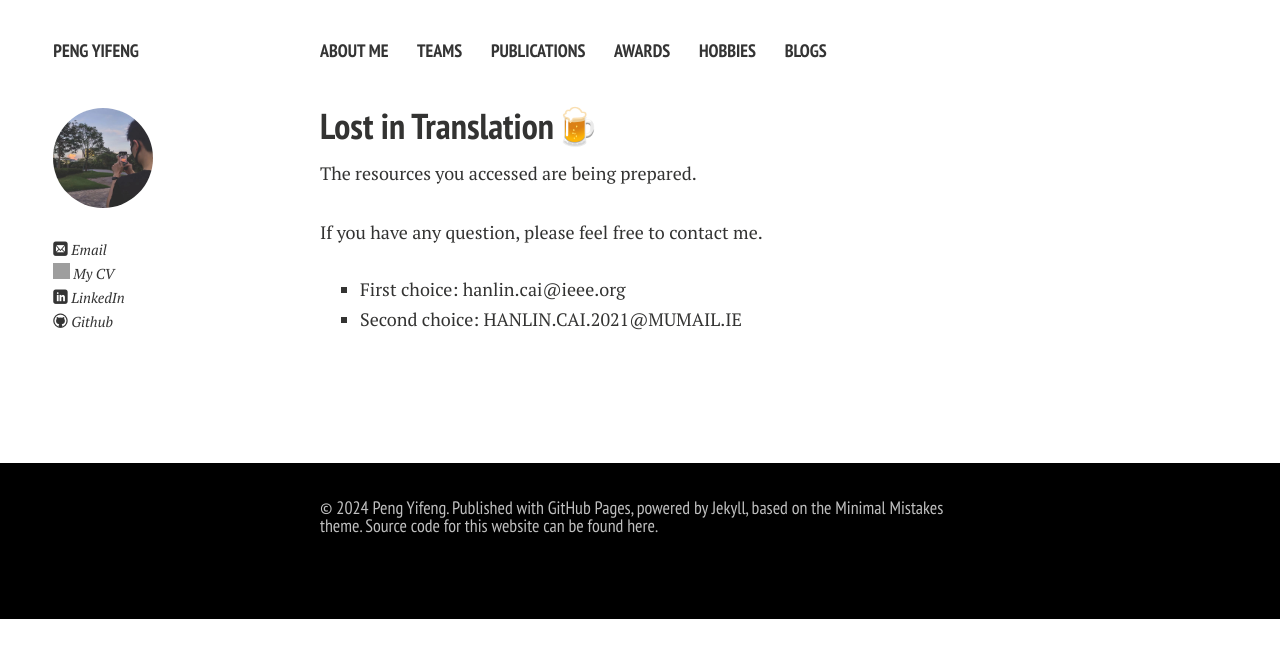
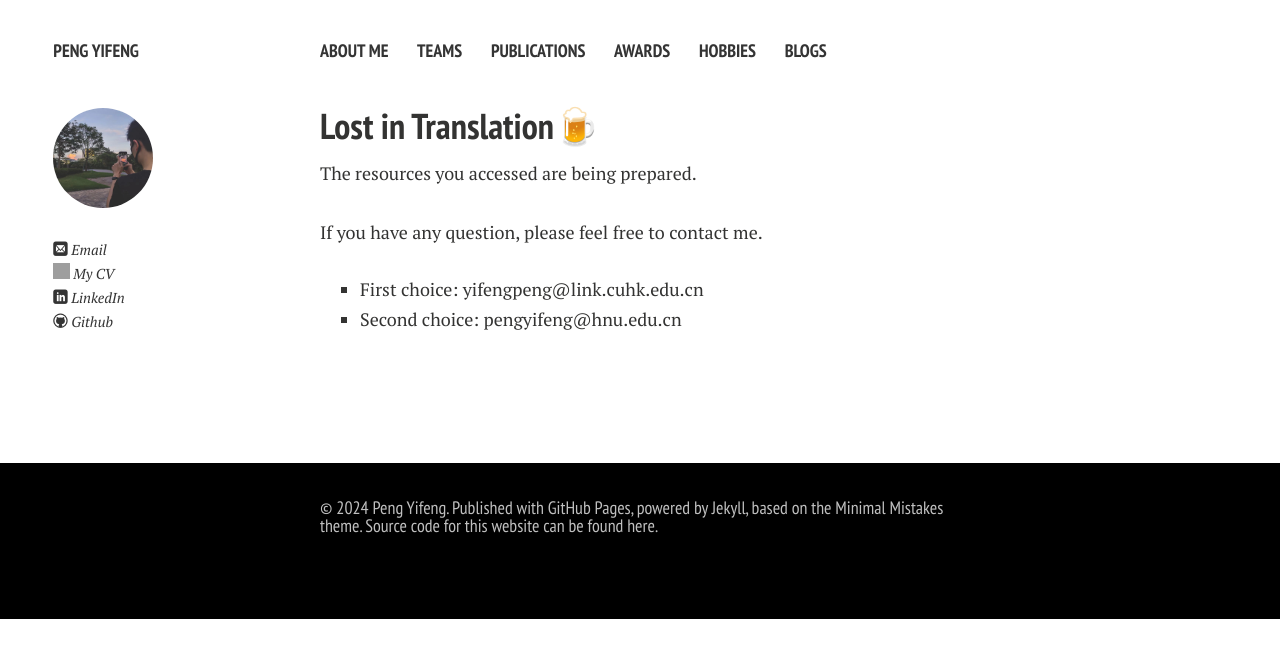
Before and after one commit to HeliumPeng/HeliumPeng.github.io, a Jekyll site: the page built from file/404.md, in a window 1280 px wide. Shown: the top 658 px of the page. Built offline with Jekyll 4.4.1, drawn with Linux system fonts in a browser that asks for light colours; nearby versions of some CDN libraries; comment, search, counter and statistics services are not loaded; a style sheet for code colours, icons or effects is not loaded; grey boxes are pictures that could not be loaded.

```diff
--- a/_config.yml
+++ b/_config.yml
@@ -81,7 +81,7 @@ kramdown:
 
 # disqus settings:
 disqus:
-  shortname: lancecai
+  shortname: heliumpeng
 
 include: [".htaccess"]
 exclude: ["lib", "config.rb", "Capfile", "config", "log", "Rakefile", "Rakefile.rb", "tmp", "less", "minimal-mistakes.sublime-project", "minimal-mistakes.sublime-workspace"]
--- a/file/404.md
+++ b/file/404.md
@@ -10,7 +10,7 @@ The resources you accessed are being prepared.
 
 <br>If you have any question, please feel free to contact me.
 
-- First choice: hanlin.cai@ieee.org
-- Second choice: HANLIN.CAI.2021@MUMAIL.IE
+- First choice: yifengpeng@link.cuhk.edu.cn
+- Second choice: pengyifeng@hnu.edu.cn
 
 <br>
```
Also changed, not shown: assets/README.md (+1 -1 lines), backup/README.md (+1 -1 lines), blogs.md (+3 -0 lines).
